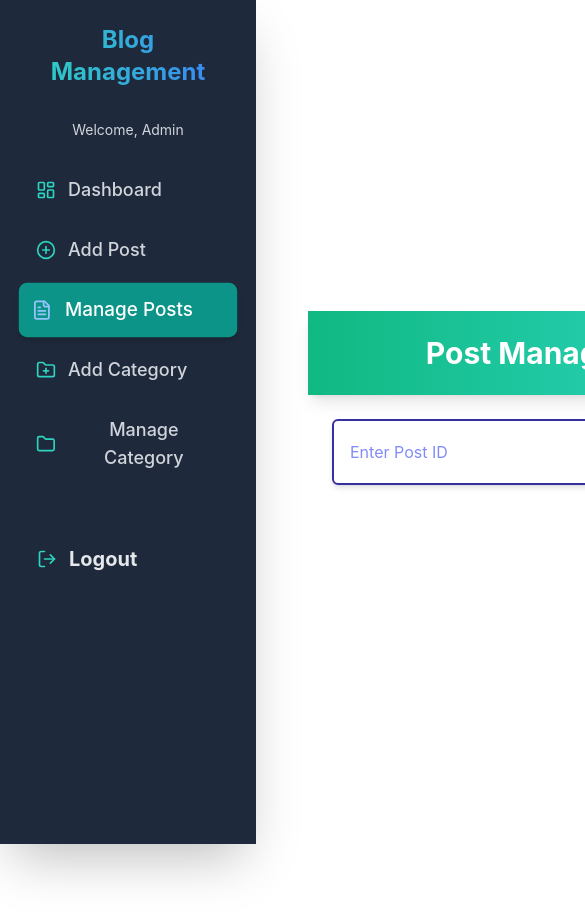
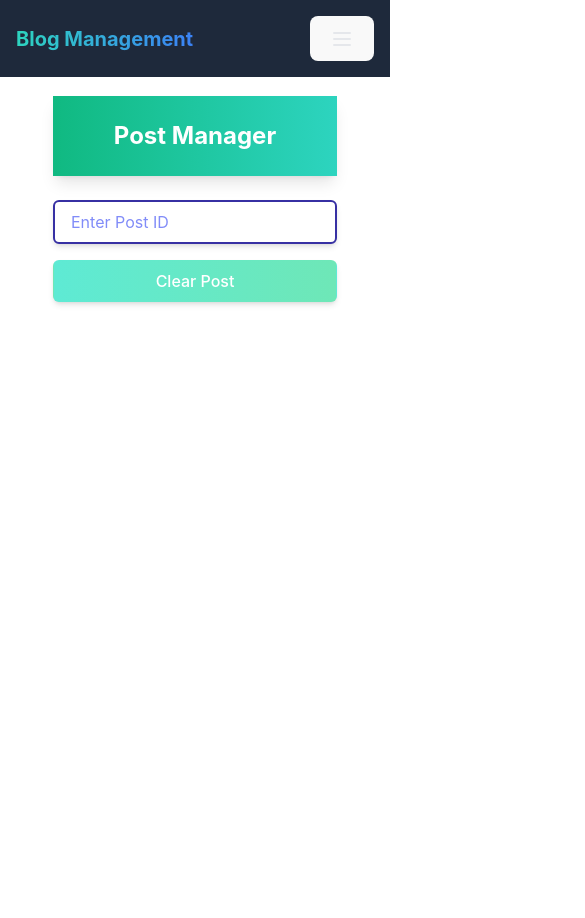
Before and after one commit to devarsh281/Admin, a React (Vite) app: page /dashboard/posts in a window 390 px wide. Shown: the top 918 px of the page, 585 px wide, since content can reach past the window. Before the commit the page ends 844 px from the top, so only its background shows below. Built offline with nearby package versions, Linux system fonts and the light colour scheme.

Commit message:
final commit

```diff
--- a/package.json
+++ b/package.json
@@ -35,6 +35,7 @@
     "react": "^18.3.1",
     "react-dom": "^18.3.1",
     "react-icons": "^5.4.0",
+    "react-quill": "^2.0.0",
     "react-router-dom": "^7.1.1",
     "router": "^1.3.8",
     "tailwind-merge": "^2.6.0",
--- a/src/Components/Category/Category.tsx
+++ b/src/Components/Category/Category.tsx
@@ -12,23 +12,23 @@ const Category = () => {
     setCategoryId("");
   };
   return (
-    <div>
+    <div className="min-h-screen flex flex-col">
       <header className="bg-gradient-to-r from-emerald-500  to-teal-400 text-white py-6 shadow-lg">
         <h1 className="text-3xl font-bold text-center">Category Manager</h1>
       </header>
 
-      <main className="p-6 flex flex-col items-center">
-        <div className="flex space-x-4 mb-6">
+      <main className="py-8 sm:p-6 flex flex-col items-center flex-grow">
+        <div className="flex flex-col sm:flex-row sm:space-x-4 space-y-4 sm:space-y-0 mb-6 w-full max-w-md sm:max-w-lg">
           <input
             type="text"
             value={categoryId}
             onChange={handleCategoryIdChange}
             placeholder="Enter Category ID"
-            className="border-2 border-indigo-800 bg-white placeholder-indigo-400 text-indigo-800 py-2 px-4 rounded-md focus:outline-none focus:ring-2 focus:ring-purple-400 shadow-md transition duration-300 hover:shadow-lg"
+            className="flex-1 border-2 border-indigo-800 bg-white placeholder-indigo-400 text-indigo-800 py-2 px-4 rounded-md focus:outline-none focus:ring-2 focus:ring-purple-400 shadow-md transition duration-300 hover:shadow-lg"
           />
           <button
             onClick={handleClearCategory}
-            className="bg-gradient-to-r from-teal-300 to-emerald-300 text-white text-bold py-2 px-6 rounded-md hover:from-emerald-600 hover:to-teal-700 transition duration-300 shadow-md hover:shadow-lg transform hover:scale-105"
+            className="w-full sm:w-auto bg-gradient-to-r from-teal-300 to-emerald-300 text-white text-bold py-2 px-6 rounded-md hover:from-emerald-600 hover:to-teal-700 transition duration-300 shadow-md hover:shadow-lg transform hover:scale-105"
           >
             Clear Category
           </button>
--- a/src/Components/Category/EditDeleteCategory.tsx
+++ b/src/Components/Category/EditDeleteCategory.tsx
@@ -26,7 +26,6 @@ const EditDeleteCategory: React.FC<{ categoryId: string }> = ({
       try {
         setLoading(true);
         const data = await myAPI(`category/getcategory/${categoryId}`);
-        console.log(data.id);
         setCategory(data);
       } catch {
         setError("Failed to load data");
@@ -53,8 +52,6 @@ const EditDeleteCategory: React.FC<{ categoryId: string }> = ({
     setError(null);
     setSuccess(false);
 
-    console.log("Submitting data for category:", category);
-
     try {
       await myAPI(
         `category/updatecategory/${categoryId}`,
@@ -63,7 +60,7 @@ const EditDeleteCategory: React.FC<{ categoryId: string }> = ({
       );
       setSuccess(true);
     } catch {
-      setError("Failed to load data");
+      setError("Failed to update category");
     } finally {
       setLoading(false);
     }
@@ -71,6 +68,7 @@ const EditDeleteCategory: React.FC<{ categoryId: string }> = ({
 
   const handleDelete = async () => {
     if (!category) return;
+
     setLoading(true);
     setError(null);
     setSuccess(false);
@@ -80,7 +78,7 @@ const EditDeleteCategory: React.FC<{ categoryId: string }> = ({
       setSuccess(true);
       setCategory(null);
     } catch {
-      setError("Failed to load data");
+      setError("Failed to delete category");
     } finally {
       setLoading(false);
     }
@@ -91,19 +89,19 @@ const EditDeleteCategory: React.FC<{ categoryId: string }> = ({
   if (error) return <div className="text-red-600 py-4">Error: {error}</div>;
 
   return (
-    <div  className="p-4 bg-gradient-to-br from-emerald-100/10 to-teal-100/10 ">
-      <Card className="w-full max-w-md mx-auto overflow-hidden shadow-lg border-2 border-green-300">
-        <CardHeader className="bg-gradient-to-br from-emerald-400 to-teal-300 ">
-          <CardTitle className="text-2xl font-bold text-center text-white">
+    <div className="p-4 bg-gradient-to-br from-emerald-100/10 to-teal-100/10 max-h-screen flex items-center justify-center">
+      <Card className="w-full max-w-lg sm:max-w-2xl md:max-w-4xl mx-auto shadow-lg border-2 border-green-300">
+        <CardHeader className="bg-gradient-to-br from-emerald-400 to-teal-300">
+          <CardTitle className="text-lg md:text-xl lg:text-2xl font-bold text-center text-white">
             Edit Category
           </CardTitle>
         </CardHeader>
-        <CardContent className="bg-white p-6">
+        <CardContent className="bg-white p-4 sm:p-6 md:p-8">
           <form onSubmit={handleSubmit} className="space-y-4">
             <div className="space-y-2">
               <label
                 htmlFor="category"
-              className="text-sm font-medium text-amber-700"
+                className="block text-sm md:text-base font-medium text-amber-700"
               >
                 Category
               </label>
@@ -114,15 +112,15 @@ const EditDeleteCategory: React.FC<{ categoryId: string }> = ({
                 aria-label="Category Name"
                 onChange={handleChange}
                 value={category ? category.name : ""}
-              className="border-2 border-emerald-300 focus:ring-2 focus:ring-orange-300 bg-amber-50 placeholder-amber-400 text-amber-800"
+                className="w-full border-2 border-emerald-300 focus:ring-2 focus:ring-orange-300 bg-amber-50 placeholder-amber-400 text-amber-800"
                 required
               />
             </div>
-            <div className="flex space-x-4">
+            <div className="flex flex-col md:flex-row md:space-x-4 space-y-4 md:space-y-0">
               <Button
                 type="submit"
                 disabled={loading}
-                className="w-full bg-gradient-to-r from-emerald-500 to-teal-500 hover:from-amber-600 hover:to-orange-600 text-white font-bold py-2 px-4 rounded-md transition duration-300 ease-in-out transform hover:scale-105 disabled:opacity-50"
+                className="flex-1 bg-gradient-to-r from-emerald-500 to-teal-500 hover:from-amber-600 hover:to-orange-600 text-white font-bold py-2 px-4 rounded-md transition duration-300 ease-in-out transform hover:scale-105 disabled:opacity-50"
               >
                 {loading ? "Updating..." : "Update Category"}
               </Button>
@@ -130,7 +128,7 @@ const EditDeleteCategory: React.FC<{ categoryId: string }> = ({
                 type="button"
                 onClick={handleDelete}
                 disabled={loading}
-                className="w-full bg-gradient-to-r from-red-600 to-red-800 hover:from-red-700 hover:to-red-900 text-white font-bold py-2 px-4 rounded-md transition duration-300 ease-in-out transform hover:scale-105"
+                className="flex-1 bg-gradient-to-r from-red-500 to-red-700 hover:from-red-600 hover:to-red-800 text-white font-bold py-2 px-4 rounded-md transition duration-300 ease-in-out transform hover:scale-105 disabled:opacity-50"
               >
                 <Trash2 className="mr-2" />
                 {loading ? "Deleting..." : "Delete Category"}
@@ -144,7 +142,7 @@ const EditDeleteCategory: React.FC<{ categoryId: string }> = ({
               className="mt-4 bg-green-100 border-green-400 text-green-700"
             >
               <CheckCircle2 className="h-4 w-4" />
-              <AlertDescription>successful!</AlertDescription>
+              <AlertDescription>Successful!</AlertDescription>
             </Alert>
           )}
           {error && (
--- a/src/Components/Main/Dashboard.tsx
+++ b/src/Components/Main/Dashboard.tsx
@@ -4,10 +4,10 @@ import { Outlet } from "react-router-dom";
 
 const Dashboard = () => {
   return (
-    <div className="flex">
+    <div className="overflow-x-hidden">
       <Side />
 
-      <div className="ml-64 w-full p-5">
+      <div className="pt-16 sm:ml-64 p-5">
         <Outlet />
       </div>
     </div>
--- a/src/Components/Main/Side.tsx
+++ b/src/Components/Main/Side.tsx
@@ -6,12 +6,16 @@ import {
   Folder,
   LayoutDashboard,
   LogOut,
+  Menu,
+  X,
 } from "lucide-react";
 import { motion } from "framer-motion";
+import { useState } from "react";
 
 export const Side = () => {
   const location = useLocation();
   const navigate = useNavigate();
+  const [isMobileMenuOpen, setIsMobileMenuOpen] = useState(false);
 
   const isActive = (path: string) => location.pathname === path;
 
@@ -28,13 +32,61 @@ export const Side = () => {
   };
 
   return (
+    <div className="overflow-x-hidden">
+      <div className="fixed top-0 left-0 w-full bg-slate-800 text-gray-200 p-4 z-50">
+        <div className="flex justify-between items-center">
+          <h1 className="text-xl font-bold bg-gradient-to-r from-teal-400 to-blue-500 bg-clip-text text-transparent">
+            Blog Management
+          </h1>
+          <button
+            onClick={() => setIsMobileMenuOpen(!isMobileMenuOpen)}
+            className="text-gray-200 focus:outline-none sm:hidden"
+          >
+            {isMobileMenuOpen ? <X className="w-6 h-6" /> : <Menu className="w-6 h-6" />}
+          </button>
+        </div>
+
+        {isMobileMenuOpen && (
+          <motion.div
+            initial={{ y: -20, opacity: 0 }}
+            animate={{ y: 0, opacity: 1 }}
+            transition={{ duration: 0.3 }}
+            className="sm:hidden mt-4 space-y-4"
+          >
+            <ul className="space-y-2">
+              {menuItems.map((item) => (
+                <li key={item.path}>
+                  <Link
+                    to={item.path}
+                    className={`flex items-center space-x-3 p-3 rounded-lg transition-all duration-300 ${
+                      isActive(item.path)
+                        ? "bg-teal-600 text-white shadow-md"
+                        : "hover:bg-teal-700 hover:text-white"
+                    }`}
+                    onClick={() => setIsMobileMenuOpen(false)}
+                  >
+                    <item.icon className="w-5 h-5 text-teal-400" />
+                    <span>{item.label}</span>
+                  </Link>
+                </li>
+              ))}
+            </ul>
+            <button
+              onClick={handleLogout}
+              className="w-full flex items-center space-x-3 p-3 rounded-lg bg-red-600 text-white hover:bg-red-700"
+            >
+              <LogOut className="w-5 h-5" />
+              <span>Logout</span>
+            </button>
+          </motion.div>
+        )}
+      </div>
+
       <motion.div
         initial={{ x: -200 }}
         animate={{ x: 0 }}
         transition={{ duration: 0.5, ease: "easeOut" }}
-      className="bg-slate-800 text-gray-200 h-screen w-64 fixed top-0 left-0 p-6 shadow-lg
-               transition-all duration-300 ease-in-out
-               hover:shadow-2xl hover:from-purple-600 hover:via-indigo-700 hover:to-blue-800"
+        className="hidden sm:block bg-slate-800 text-gray-200 h-screen w-64 fixed top-0 left-0 p-6 shadow-lg"
       >
         <nav>
           <motion.h1
@@ -46,17 +98,13 @@ export const Side = () => {
             Blog Management
           </motion.h1>
 
-        <div className="text-gray-300 text-sm mb-6">
-          <p>Welcome, Admin</p>
-        </div>
-
           <ul className="space-y-2">
-          {menuItems.map((item, index) => (
+            {menuItems.map((item) => (
               <motion.li
                 key={item.path}
                 initial={{ opacity: 0, x: -20 }}
                 animate={{ opacity: 1, x: 0 }}
-              transition={{ delay: 0.1 * (index + 1), duration: 0.5 }}
+                transition={{ delay: 0.1 * menuItems.indexOf(item), duration: 0.5 }}
                 whileHover={{ x: 5 }}
                 whileTap={{ scale: 0.95 }}
               >
@@ -95,5 +143,8 @@ export const Side = () => {
           </motion.button>
         </nav>
       </motion.div>
+
+
+    </div>
   );
 };
--- a/src/Components/Posts/EditDeletePost.tsx
+++ b/src/Components/Posts/EditDeletePost.tsx
@@ -122,19 +122,19 @@ const EditDeletePost: React.FC<{ PostId: string }> = ({ PostId }) => {
   }
 
   return (
-    <div className="p-4 bg-gradient-to-br from-emerald-100/10 to-teal-100/10 ">
-    <Card className="w-full max-w-md mx-auto overflow-hidden shadow-lg border-2 border-green-300">
+    <div className="p-4 bg-gradient-to-br from-emerald-100/10 to-teal-100/10 max-h-screen flex items-center justify-center">
+      <Card className="w-full max-w-4xl mx-auto shadow-lg border-2 border-green-300">
         <CardHeader className="bg-gradient-to-br from-emerald-400 to-teal-300 ">
-        <CardTitle className="text-2xl font-bold text-center text-white">
+          <CardTitle className="text-lg md:text-xl lg:text-2xl font-bold text-center text-white">
             Edit Post
           </CardTitle>
         </CardHeader>
-      <CardContent className="bg-white p-6">
+        <CardContent className="bg-white p-4 sm:p-6 md:p-8">
           <form onSubmit={handleSubmit} className="space-y-4">
             <div className="space-y-2">
               <label
-              htmlFor="category"
-              className="text-sm font-medium text-amber-700"
+                htmlFor="title"
+                className="block text-sm md:text-base font-medium text-amber-700"
               >
                 Title
               </label>
@@ -145,14 +145,15 @@ const EditDeletePost: React.FC<{ PostId: string }> = ({ PostId }) => {
                 aria-label="Post Title"
                 onChange={handleChange}
                 value={post?.title ?? ""}
-              className="border-2 border-emerald-300 focus:ring-2 focus:ring-orange-300 bg-amber-50 placeholder-amber-400 text-amber-800"
+                className="w-full border-2 border-emerald-300 focus:ring-2 focus:ring-orange-300 bg-amber-50 placeholder-amber-400 text-amber-800"
                 required
               />
             </div>
+
             <div className="space-y-2">
               <label
-              htmlFor="category"
-              className="text-sm font-medium text-amber-700"
+                htmlFor="description"
+                className="block text-sm md:text-base font-medium text-amber-700"
               >
                 Description
               </label>
@@ -162,7 +163,7 @@ const EditDeletePost: React.FC<{ PostId: string }> = ({ PostId }) => {
                 aria-label="Post Description"
                 onChange={handleChange}
                 value={post?.description ?? ""}
-              className="border-2 border-emerald-300 focus:ring-2 focus:ring-orange-300 bg-amber-50 placeholder-amber-400 text-amber-800"
+                className="w-full border-2 border-emerald-300 focus:ring-2 focus:ring-orange-300 bg-amber-50 placeholder-amber-400 text-amber-800"
                 required
               />
             </div>
@@ -170,7 +171,7 @@ const EditDeletePost: React.FC<{ PostId: string }> = ({ PostId }) => {
             <div className="space-y-2">
               <label
                 htmlFor="category"
-              className="text-sm font-medium text-amber-700"
+                className="block text-sm md:text-base font-medium text-amber-700"
               >
                 Category
               </label>
@@ -179,12 +180,16 @@ const EditDeletePost: React.FC<{ PostId: string }> = ({ PostId }) => {
                 onValueChange={handleCategoryChange}
                 required
               >
-              <SelectTrigger className="border-2 border-emerald-300 focus:ring-2 focus:ring-orange-300 bg-amber-50 text-amber-800">
+                <SelectTrigger className="w-full border-2 border-emerald-300 focus:ring-2 focus:ring-orange-300 bg-amber-50 text-amber-800">
                   <SelectValue placeholder="Select Category" />
                 </SelectTrigger>
                 <SelectContent className="bg-amber-50 border-amber-300">
                   {categories.map((category) => (
-                  <SelectItem key={category} value={category} className="text-amber-800 hover:bg-amber-200">
+                    <SelectItem
+                      key={category}
+                      value={category}
+                      className="text-amber-800 hover:bg-amber-200"
+                    >
                       {category}
                     </SelectItem>
                   ))}
@@ -192,11 +197,11 @@ const EditDeletePost: React.FC<{ PostId: string }> = ({ PostId }) => {
               </Select>
             </div>
 
-          <div className="flex space-x-4">
+            <div className="flex flex-col sm:flex-row space-y-4 sm:space-y-0 sm:space-x-4">
               <Button
                 type="submit"
                 disabled={loading}
-              className="w-full bg-gradient-to-r from-emerald-500 to-teal-500 hover:from-amber-600 hover:to-orange-600 text-white font-bold py-2 px-4 rounded-md transition duration-300 ease-in-out transform hover:scale-105 disabled:opacity-50"
+                className="flex-1 bg-gradient-to-r from-emerald-500 to-teal-500 hover:from-amber-600 hover:to-orange-600 text-white font-bold py-2 px-4 rounded-md transition duration-300 ease-in-out transform hover:scale-105 disabled:opacity-50"
               >
                 {loading ? "Updating..." : "Update Post"}
               </Button>
@@ -204,7 +209,7 @@ const EditDeletePost: React.FC<{ PostId: string }> = ({ PostId }) => {
                 type="button"
                 onClick={handleDelete}
                 disabled={loading}
-              className="w-full bg-gradient-to-r from-red-500 to-red-700 hover:from-red-600 hover:to-red-800 text-white font-bold py-2 px-4 rounded-md transition duration-300 ease-in-out transform hover:scale-105 disabled:opacity-50"
+                className="flex-1 bg-gradient-to-r from-red-500 to-red-700 hover:from-red-600 hover:to-red-800 text-white font-bold py-2 px-4 rounded-md transition duration-300 ease-in-out transform hover:scale-105 disabled:opacity-50"
               >
                 <Trash2 className="mr-2" />
                 {loading ? "Deleting..." : "Delete Post"}
@@ -235,6 +240,7 @@ const EditDeletePost: React.FC<{ PostId: string }> = ({ PostId }) => {
       </Card>
     </div>
   );
+
 };
 
 export default EditDeletePost;
--- a/src/Components/Posts/Posts.tsx
+++ b/src/Components/Posts/Posts.tsx
@@ -13,30 +13,30 @@ const Posts = () => {
   };
 
   return (
-    <div className=" ">
-      <header className="bg-gradient-to-r from-emerald-500  to-teal-400 text-white py-6 shadow-lg">
-        <h1 className="text-3xl font-bold text-center">Post Manager</h1>
+    <div className="min-h-screen flex flex-col">
+      <header className="bg-gradient-to-r from-emerald-500 to-teal-400 text-white py-6 shadow-lg">
+        <h1 className="text-2xl sm:text-3xl font-bold text-center">Post Manager</h1>
       </header>
 
-      <main className="p-6 flex flex-col items-center">
-        <div className="flex space-x-4 mb-6">
+      <main className="py-6 sm:py-6 flex flex-col items-center flex-grow">
+        <div className="flex flex-col sm:flex-row sm:space-x-4 space-y-4 sm:space-y-0 mb-6 w-full max-w-md sm:max-w-lg">
           <input
             type="text"
             value={PostId}
             onChange={handlePostIdChange}
             placeholder="Enter Post ID"
-            className="border-2 border-indigo-800 bg-white placeholder-indigo-400 text-indigo-800 py-2 px-4 rounded-md focus:outline-none focus:ring-2 focus:ring-purple-400 shadow-md transition duration-300 hover:shadow-lg"
+            className="flex-1 border-2 border-indigo-800 bg-white placeholder-indigo-400 text-indigo-800 py-2 px-4 rounded-md focus:outline-none focus:ring-2 focus:ring-purple-400 shadow-md transition duration-300 hover:shadow-lg"
           />
           <button
             onClick={handleClearPost}
-            className="bg-gradient-to-r from-teal-300 to-emerald-300 text-white text-bold py-2 px-6 rounded-md hover:from-emerald-600 hover:to-teal-700 transition duration-300 shadow-md hover:shadow-lg transform hover:scale-105"
+            className="w-full sm:w-auto bg-gradient-to-r from-teal-300 to-emerald-300 text-white text-bold py-2 px-6 rounded-md hover:from-emerald-600 hover:to-teal-700 transition duration-300 shadow-md hover:shadow-lg transform hover:scale-105"
           >
             Clear Post
           </button>
         </div>
 
         {PostId && (
-          <div className="w-full max-w-2xl bg-white rounded-lg shadow-xl p-6 border-2 border-indigo-100">
+          <div className="w-full max-w-md sm:max-w-2xl bg-white rounded-lg shadow-xl py-6 border-2 border-indigo-100">
             <EditDeletePost PostId={PostId} />
           </div>
         )}
```
Also changed, not shown: 1 other file (tests, documents, lock files or other folders). Lines whose indentation alone changed are shown as unchanged.
